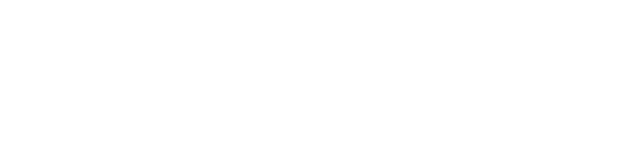
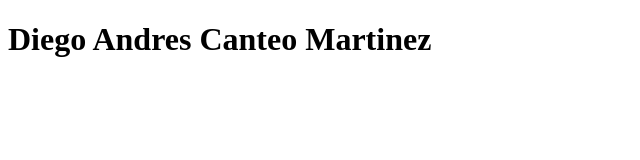
Before and after one commit to dcanteo2016532/IN5AM-V, a plain HTML site: page index.html in a window 1280 px wide. Shown: the whole page, without its empty margins (0-640 px from the left). Drawn offline with Linux system fonts and the light colour scheme.

Commit message:
Se agrego titulo en el body

```diff
--- a/index.html
+++ b/index.html
@@ -6,6 +6,6 @@
     <title>Primera Pagina con  GIT</title>
 </head>
 <body>
-
+    <h1>Diego Andres Canteo Martinez</h1>
 </body>
 </html>
```
